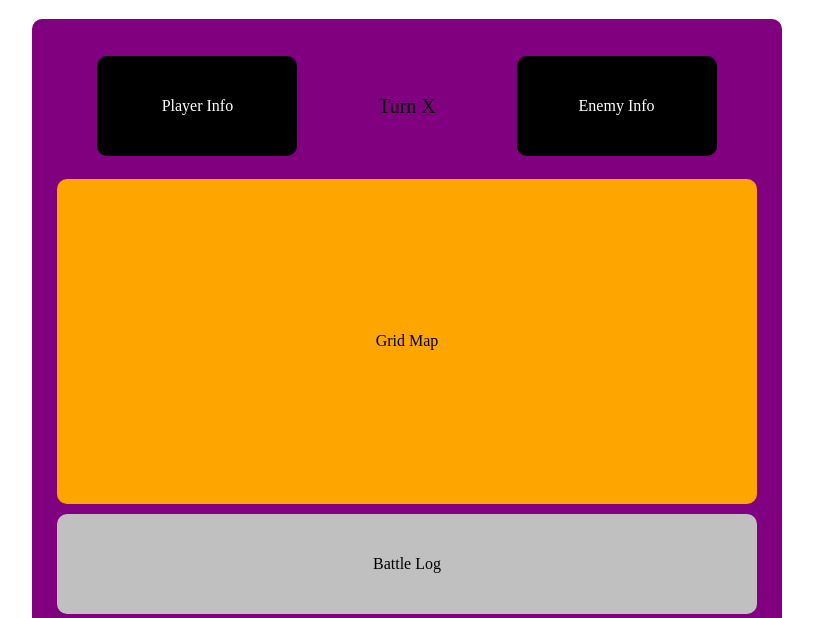
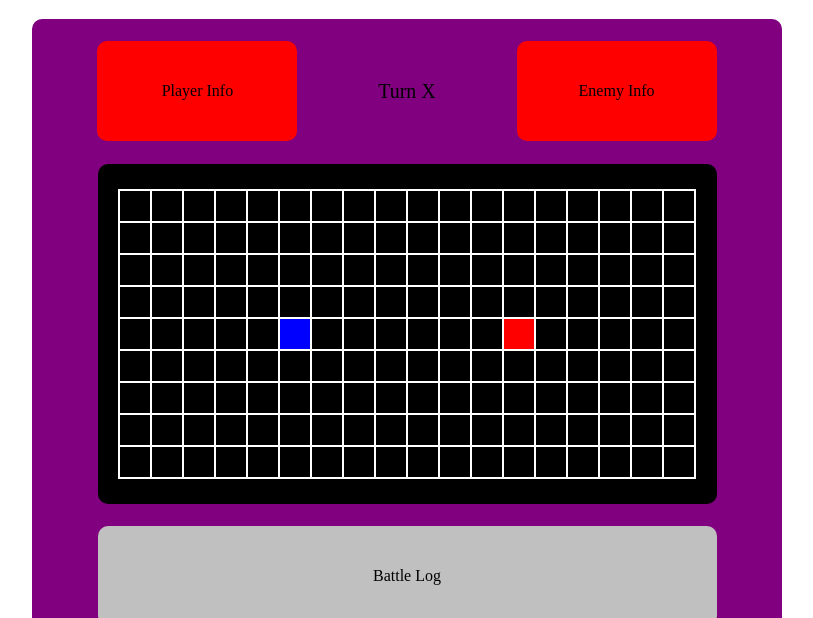
Before and after one commit to Casshan/Rise-of-Gundam, a React app: page /#/battle in a window 1280 px wide. Shown: the part 182-800 px from the top of the page, without its empty margins (233-1046 px from the left). Built offline with nearby package versions, Linux system fonts and the light colour scheme.

Commit message:
made battle grid. player and enemy blocks are colored accordingly.

```diff
--- a/public/style.css
+++ b/public/style.css
@@ -73,7 +73,7 @@
     align-items: center;
     width: 700px;
     height: 125px;
-    margin-top: 25px;
+    margin-top: 10px;
 }
 
 #player-info {
@@ -82,8 +82,7 @@
     align-items: center;
     width: 200px;
     height: 100px;
-    color: white;
-    background-color: black;
+    background-color: red;
     border-radius: 10px;
 }
 
@@ -93,27 +92,33 @@
     align-items: center;
     width: 200px;
     height: 100px;
-    color: white;
+    background-color: red;
+    border-radius: 10px;
+}
+
+#battle-grid-container {
+    display: flex;
+    justify-content: center;
+    align-items: center;
+    width: 619px;
+    height: 340px;
     background-color: black;
+    margin-top: 10px;
+    margin-bottom: 12px;
     border-radius: 10px;
 }
 
 #battle-grid {
     display: flex;
-    justify-content: center;
-    align-items: center;
-    width: 700px;
-    height: 325px;
-    background-color: orange;
-    margin-top: 10px;
-    border-radius: 10px;
+    flex-wrap: wrap;
+    border: .05px white solid;
 }
 
 #battle-log {
     display: flex;
     justify-content: center;
     align-items: center;
-    width: 700px;
+    width: 619px;
     height: 100px;
     background-color: silver;
     margin-top: 10px;
@@ -157,3 +162,35 @@
 #turn-counter {
     font-size: 20px;
 }
+
+#block {
+    display: flex;
+    justify-content: center;
+    align-items: center;
+    width: 30px;
+    height: 30px;
+    border: .1px white solid;
+    color: white;
+}
+
+#enemy-block {
+    display: flex;
+    justify-content: center;
+    align-items: center;
+    width: 30px;
+    height: 30px;
+    border: .1px white solid;
+    color: red;
+    background-color: red;
+}
+
+#pilot-block {
+    display: flex;
+    justify-content: center;
+    align-items: center;
+    width: 30px;
+    height: 30px;
+    border: .1px white solid;
+    color: blue;
+    background-color: blue;
+}
--- a/src/components/BattleGrid.js
+++ b/src/components/BattleGrid.js
@@ -1,12 +1,56 @@
-import React from "react";
+import React, { useState } from "react";
 
 const BattleGrid = () => {
+    const [grid, setGrid] = useState([
+        [null, null, null, null, null, null, null, null, null],
+        [null, null, null, null, null, null, null, null, null],
+        [null, null, null, null, null, null, null, null, null],
+        [null, null, null, null, null, null, null, null, null],
+        [null, null, null, null, null, null, null, null, null],
+        [null, null, null, null, 'X', null, null, null, null],
+        [null, null, null, null, null, null, null, null, null],
+        [null, null, null, null, null, null, null, null, null],
+        [null, null, null, null, null, null, null, null, null],
+        [null, null, null, null, null, null, null, null, null],
+        [null, null, null, null, null, null, null, null, null],
+        [null, null, null, null, null, null, null, null, null],
+        [null, null, null, null, 'O', null, null, null, null],
+        [null, null, null, null, null, null, null, null, null],
+        [null, null, null, null, null, null, null, null, null],
+        [null, null, null, null, null, null, null, null, null],
+        [null, null, null, null, null, null, null, null, null],
+        [null, null, null, null, null, null, null, null, null]
+    ]);
 
     return (
         <>
-        <div id="battle-grid">
-            Grid Map
-        </div>
+            <div id="battle-grid-container">
+                <div id="battle-grid">
+                    {grid.map((grid, index) => {
+                        return (
+                            <div key={index}>
+                                {grid.map((grid, index) => {
+                                    if (grid === 'X') {
+                                        return (
+                                            <div id="pilot-block" key={index}>{grid}</div>
+                                        )
+                                    } else if (grid === 'O') {
+                                        return (
+                                            <div id="enemy-block" key={index}>{grid}</div>
+                                        )
+                                    } else {
+                                        return (
+                                            <div id="block" key={index}>{grid}</div>
+                                        )
+                                    }
+
+                                })}
+                            </div>
+
+                        )
+                    })}
+                </div>
+            </div>
         </>
     )
 }
```
Also changed, not shown: 1 other file.
